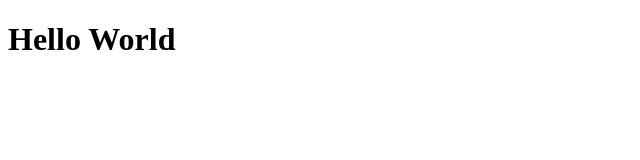
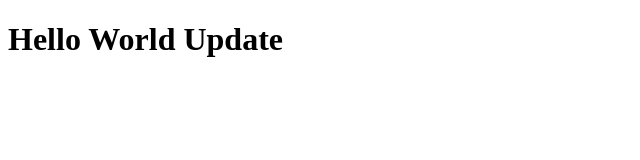
Before and after one commit to Lcmkey/hello-world-demo, a plain HTML site: page index.html in a window 1280 px wide. Shown: the whole page, without its empty margins (0-640 px from the left). Drawn offline with Linux system fonts and the light colour scheme.

Commit message:
test pipeline

```diff
--- a/index.html
+++ b/index.html
@@ -6,6 +6,6 @@
   </head>
 
   <body>
-    <h1>Hello World</h1>
+    <h1>Hello World Update</h1>
   </body>
 </html>
```
